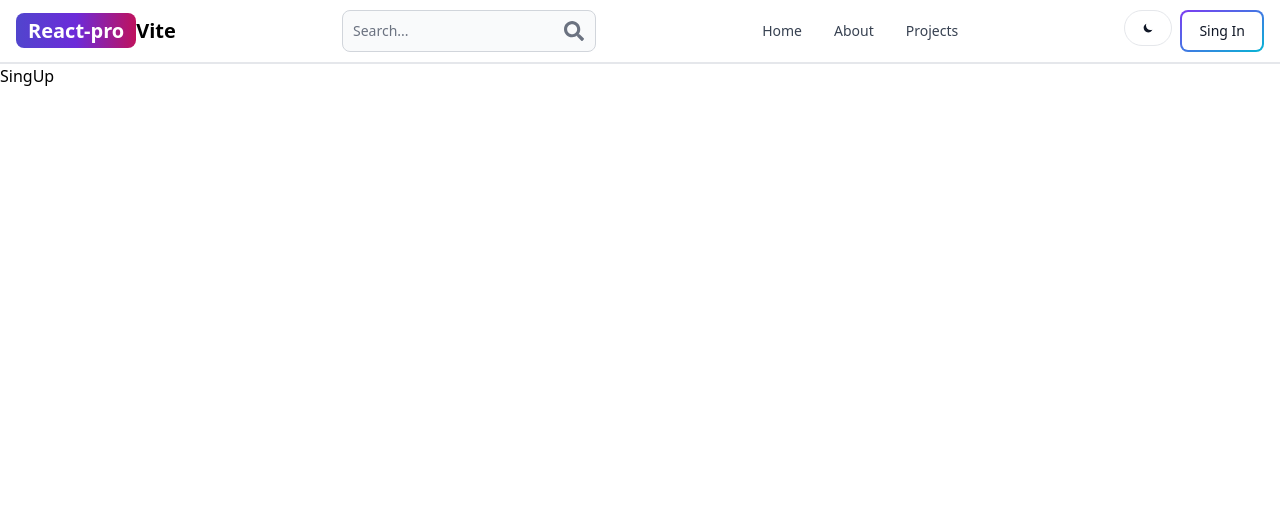
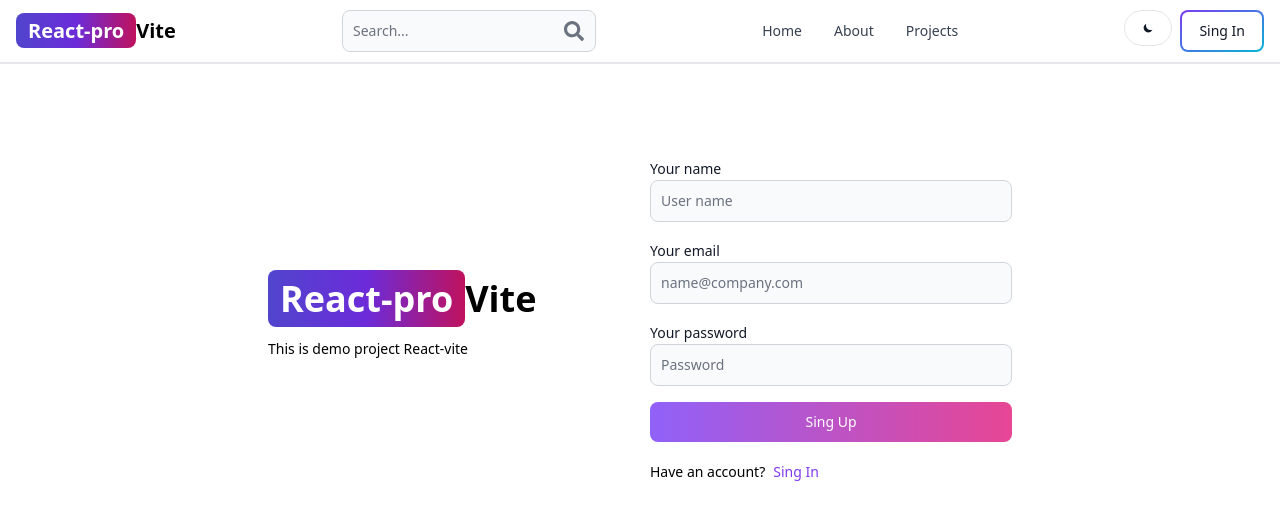
Before and after one commit to Andry-sheer/react-project-ReactVite, a React (Vite) app in the folder client/: page /sing-up in a window 1280 px wide. Shown: the top 520 px of the page. Built offline with nearby package versions, Linux system fonts and the light colour scheme.

Commit message:
create sing-up page UI

```diff
--- a/client/src/pages/SingUp.jsx
+++ b/client/src/pages/SingUp.jsx
@@ -1,8 +1,66 @@
-import React from 'react'
+
+import { Link } from 'react-router-dom';
+import { Button, Label, TextInput } from 'flowbite-react';
 
 const SingUp =()=> {
   return (
-    <div>SingUp</div>
+    <div className='min-h-screen mt-20'>
+      <div className='flex p-3 max-w-3xl mx-auto flex-col md:flex-row md:items-center gap-5'>
+            {/* left */}
+          <div className='flex-1'>
+          <Link to="/"
+      className='font-bold
+      dark:text-white text-4xl'
+      >
+        <span className='px-3 py-1
+        bg-gradient-to-r from-indigo-700 via-purple-700 to-pink-700
+        rounded-lg text-white'>React-pro</span>
+        <span className='font-bold'>Vite</span>
+      </Link>
+      <p className='text-sm mt-5'>This is demo project React-vite</p>
+          </div>
+            {/* right */}
+
+          <div className='flex-1'>
+            <form className='flex flex-col gap-4'>
+              <div>
+                <Label value='Your name' />
+                <TextInput
+                  type='text'
+                  placeholder='User name'
+                  id='username' />
+              </div>
+
+              <div>
+                <Label value='Your email' />
+                <TextInput
+                  type='text'
+                  placeholder='name@company.com'
+                  id='email' />
+              </div>
+
+              <div>
+                <Label value='Your password' />
+                <TextInput
+                  type='text'
+                  placeholder='Password'
+                  id='password' />
+              </div>
+
+              <Button gradientDuoTone='purpleToPink' type='submit' >
+                  Sing Up
+              </Button>
+            </form>
+
+            <div className='flex gap-2 text-sm mt-5'>
+              <span>Have an account?</span>
+              <Link to='/sing-in' className='text-purple-600'>
+                Sing In
+              </Link>
+            </div>
+          </div>
+      </div>
+    </div>
   )
 }
 
```
